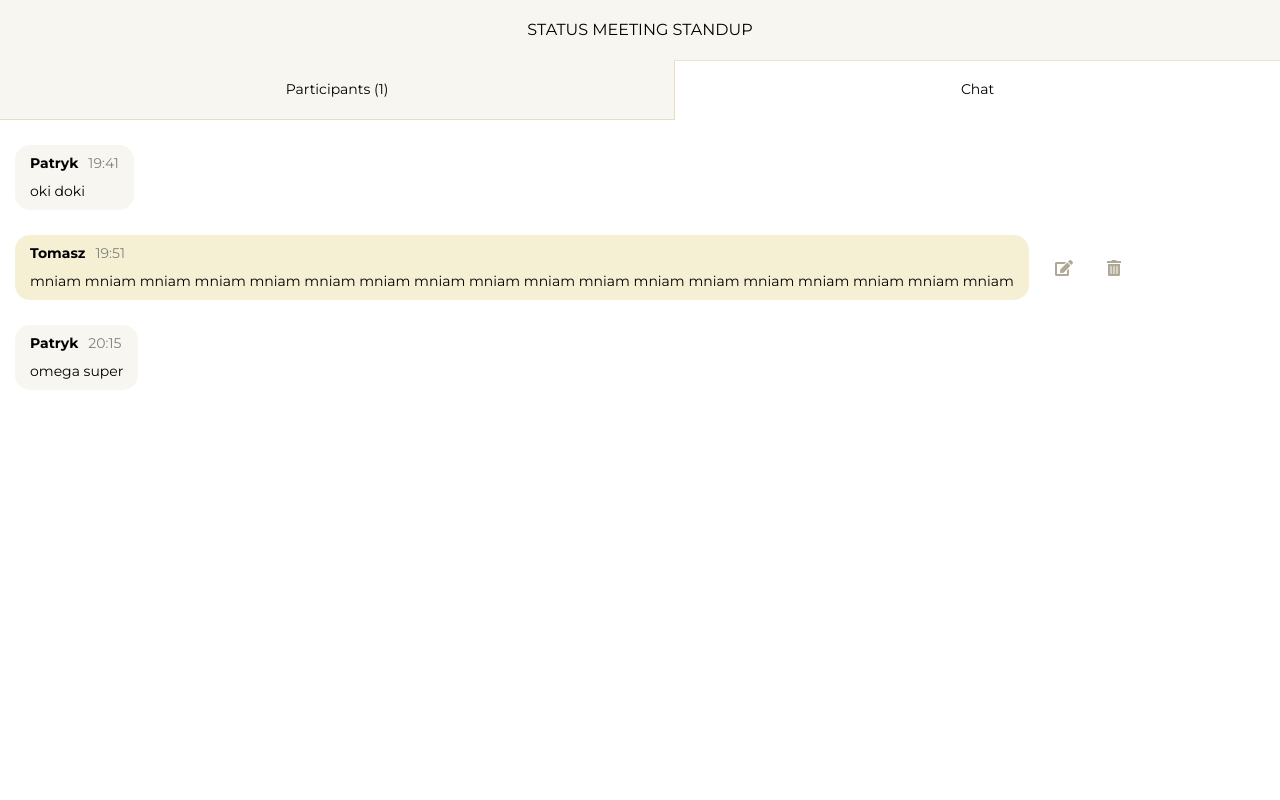
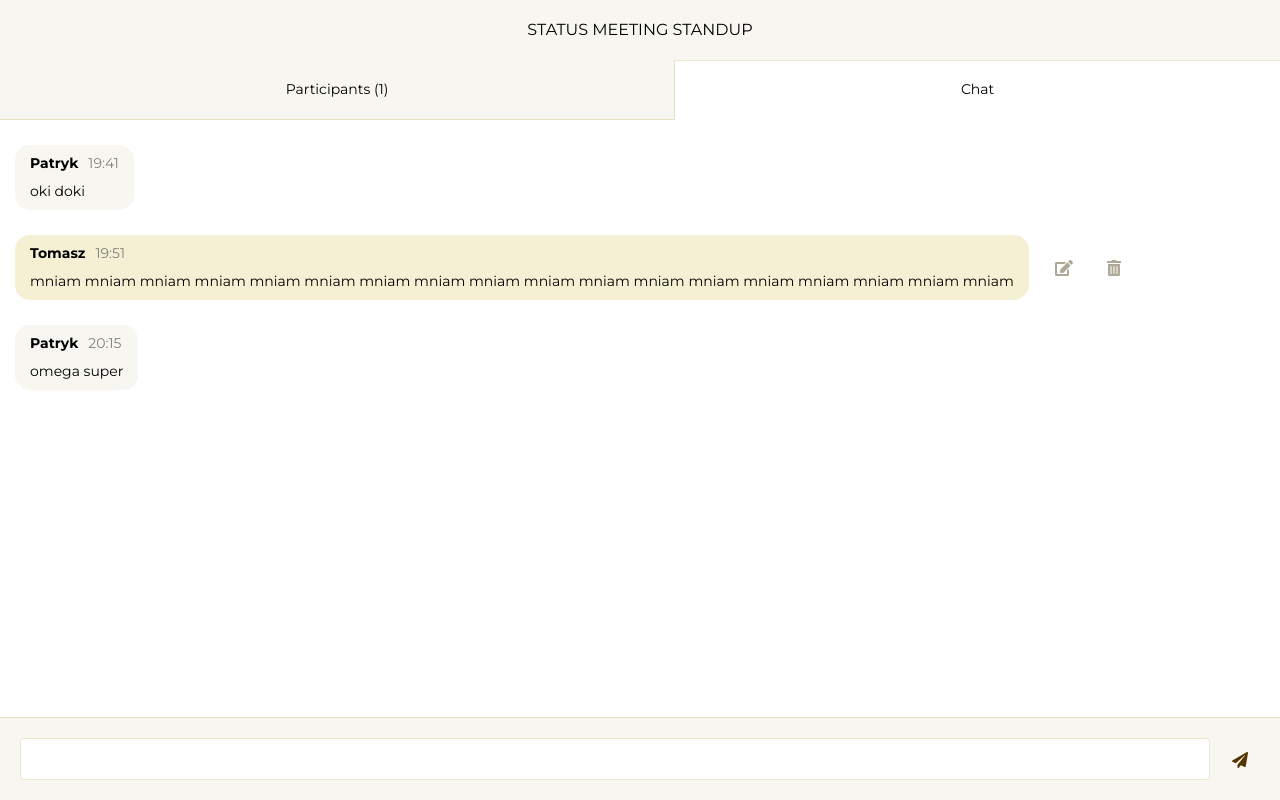
Before and after one commit to tomasznapieralski/simple-chat, a React (Create React App) app: page /room/chat in a window 1280 px wide. Built offline with nearby package versions, Linux system fonts and the light colour scheme.

Commit message:
save Messages

```diff
--- a/src/app/routes/room/room.scss
+++ b/src/app/routes/room/room.scss
@@ -5,6 +5,7 @@
   width: 100vw;
 
   &__title {
+    z-index: 1;
     position: fixed;
     top: 0;
     width: 100%;
@@ -16,14 +17,19 @@
   }
 
   &__tabs {
+    z-index: 1;
     position: fixed;
+    height: 70px;
     top: 60px;
     width: 100%;
     display: flex;
+    align-items: flex-start;
+    background-color: white;
   }
 
   &__tabs-item {
     flex-grow: 1;
+    height: 60px;
     padding: 20px;
     border-top: 1px solid transparent;
     border-bottom: 1px solid rgba(#a28900, 0.2);
@@ -45,5 +51,6 @@
 
   &__router-outlet {
     margin-top: 120px;
+    margin-bottom: 100px;
   }
 }
--- a/src/app/routes/room/routes/chat/chat.scss
+++ b/src/app/routes/room/routes/chat/chat.scss
@@ -1,9 +1,21 @@
 .chat {
+  position: relative;
   display: flex;
   flex-direction: column;
-  align-items: flex-start;
 
-  &__message {
+  &__messages {
+    display: flex;
+    flex-direction: column;
+    align-items: flex-start;
+  }
+
+  &__messages-item {
     margin: 25px 15px 0;
   }
+
+  &__editor {
+    position: fixed;
+    bottom: 0;
+    width: 100%;
+  }
 }
--- a/src/app/routes/room/routes/chat/chat.tsx
+++ b/src/app/routes/room/routes/chat/chat.tsx
@@ -1,5 +1,5 @@
 import React from 'react';
-import { Dispatch } from 'redux';
+import { Dispatch, Action } from 'redux';
 import { connect } from 'react-redux';
 
 import { AppStateInterface } from '../../../../store/reducers';
@@ -10,7 +10,14 @@ import { UserInterface } from '../../../../store/interfaces/users';
 import { getMyUserId, getAllUsers } from '../../../../store/selectors/users';
 import { getMessages } from '../../../../store/selectors/chat';
 
+import {
+  chatSubmitText,
+  ChatSubmitTextAction,
+  chatMessageRendered,
+} from '../../../../store/actions/chat';
+
 import Message from './components/message/message';
+import Editor from './components/editor/editor';
 
 import './chat.scss';
 
@@ -18,27 +25,37 @@ interface PropsInterface {
   messages: MessageInterface[];
   users: UserInterface[];
   myUserId: string | null;
+  submitTextAction: (text: string) => ChatSubmitTextAction;
+  messageRenderedAction: () => Action;
 }
 
 const Chat: React.FC<PropsInterface> = ({
   messages,
   myUserId,
   users,
+  submitTextAction,
+  messageRenderedAction,
 }) => {
   return (
     <div className="chat">
+      <div className="chat__messages">
         {messages.map((message) =>
           <div
-          className="chat__message"
+            className="chat__messages-item"
             key={message.id}
           >
             <Message
               message={message}
               users={users}
               actionsAllowed={message.userId === myUserId}
+              initHandler={messageRenderedAction}
             />
           </div>
         )}
+      </div>
+      <div className="chat__editor">
+        <Editor textSubmitHandler={submitTextAction} />
+      </div>
     </div>
   );
 }
@@ -50,7 +67,8 @@ const mapStateToProps = (state: AppStateInterface) => ({
 });
 
 const mapDispatchToProps = (dispatch: Dispatch) => ({
-
+  submitTextAction: (text: string) => dispatch(chatSubmitText(text)),
+  messageRenderedAction: () => dispatch(chatMessageRendered()),
 });
 
 export default connect(mapStateToProps, mapDispatchToProps)(Chat);
--- /dev/null
+++ b/src/app/routes/room/routes/chat/components/editor/editor.scss
@@ -0,0 +1,35 @@
+.editor {
+  display: flex;
+  align-items: flex-end;
+  border-top: 1px solid rgba(#a28900, 0.2);
+  padding: 20px;
+  background-color: #f7f6f0;
+
+  &__textarea {
+    flex-grow: 1;
+    font-size: 16px;
+    padding: 10px;
+    height: 42px;
+    border: 1px solid rgba(#a28900, 0.2);
+    border-radius: 4px;
+    resize: none;
+    outline: none;
+    appearance: none;
+
+    &:focus {
+      height: 94px;
+    }
+  }
+
+  &__icon {
+    display: flex;
+    justify-content: center;
+    align-items: center;
+    width: 40px;
+    height: 40px;
+    margin-left: 10px;
+    font-size: 16px;
+    color: #563400;
+    cursor: pointer;
+  }
+}
--- /dev/null
+++ b/src/app/routes/room/routes/chat/components/editor/editor.tsx
@@ -0,0 +1,45 @@
+import React, { useState } from 'react';
+import { FontAwesomeIcon } from '@fortawesome/react-fontawesome';
+import { faPaperPlane } from '@fortawesome/free-solid-svg-icons';
+
+import { ChatSubmitTextAction } from '../../../../../../store/actions/chat';
+
+import './editor.scss';
+
+interface PropsInterface {
+  textSubmitHandler: (text: string) => ChatSubmitTextAction;
+}
+
+const Editor: React.FC<PropsInterface> = ({ textSubmitHandler }) => {
+  const [text, setText] = useState('');
+
+  return (
+    <form
+      className="editor"
+      onSubmit={(event) => {
+        const trimmedText = text.trim();
+
+        event.preventDefault();
+
+        if (trimmedText.length > 0) {
+          textSubmitHandler(trimmedText);
+          setText('');
+        }
+      }}
+    >
+      <textarea
+        className="editor__textarea"
+        onChange={(event) => setText(event.target.value)}
+        value={text}
+      ></textarea>
+      <button
+        className="editor__icon"
+        type="submit"
+      >
+        <FontAwesomeIcon icon={faPaperPlane} />
+      </button>
+    </form>
+  );
+}
+
+export default Editor;
--- a/src/app/routes/room/routes/chat/components/message/message.scss
+++ b/src/app/routes/room/routes/chat/components/message/message.scss
@@ -52,5 +52,6 @@
 
   &__text {
     margin-top: 10px;
+    white-space: pre-line;
   }
 }
--- a/src/app/routes/room/routes/chat/components/message/message.tsx
+++ b/src/app/routes/room/routes/chat/components/message/message.tsx
@@ -1,4 +1,5 @@
-import React from 'react';
+import React, { useEffect } from 'react';
+import { Action } from 'redux';
 import classNames from 'classnames';
 import { FontAwesomeIcon } from '@fortawesome/react-fontawesome';
 import { faEdit, faTrashAlt } from '@fortawesome/free-solid-svg-icons';
@@ -12,6 +13,7 @@ interface PropsInterface {
   message: MessageInterface;
   users: UserInterface[];
   actionsAllowed: boolean;
+  initHandler: () => Action;
   // editHandler: () => void;
   // deleteHandler: () => void;
 }
@@ -20,6 +22,7 @@ const Message: React.FC<PropsInterface> = ({
   message,
   users,
   actionsAllowed,
+  initHandler,
 }) => {
   const {
     userId,
@@ -30,6 +33,10 @@ const Message: React.FC<PropsInterface> = ({
   const name = (user && user.name) || 'Anonymous';
   const dateFromTimestamp = new Date(timestamp);
   const time = `${dateFromTimestamp.getHours()}:${dateFromTimestamp.getMinutes()}`;
+
+  useEffect(() => {
+    initHandler();
+  }, [initHandler]);
 
   return (
     <div className="message">
--- a/src/app/routes/welcome/welcome.scss
+++ b/src/app/routes/welcome/welcome.scss
@@ -37,6 +37,8 @@
     padding: 5px 10px;
     border: 1px solid #563400;
     outline: none;
+    appearance: none;
+    font-size: 16px;
   }
 
   &__card-form-button {
--- /dev/null
+++ b/src/app/store/actions/chat.ts
@@ -0,0 +1,31 @@
+import { Action } from 'redux';
+
+import { MessageInterface } from '../interfaces/messages';
+
+const prefix = '[CHAT]';
+
+export const CHAT_SUBMIT_TEXT = `${prefix} SUBMIT_TEXT`;
+export const CHAT_SAVE_MESSAGES = `${prefix} SAVE_MESSAGES`;
+export const CHAT_MESSAGE_RENDERED = `${prefix} MESSAGE_RENDERED`;
+
+export interface ChatSubmitTextAction extends Action {
+  text: string;
+}
+
+export interface ChatSaveMessagesAction extends Action {
+  messages: MessageInterface[];
+}
+
+export const chatSubmitText = (text: string): ChatSubmitTextAction => ({
+  type: CHAT_SUBMIT_TEXT,
+  text,
+});
+
+export const chatSaveMessages = (messages: MessageInterface[]): ChatSaveMessagesAction => ({
+  type: CHAT_SAVE_MESSAGES,
+  messages,
+});
+
+export const chatMessageRendered = (): Action => ({
+  type: CHAT_MESSAGE_RENDERED,
+});
--- a/src/app/store/reducers/chat.ts
+++ b/src/app/store/reducers/chat.ts
@@ -1,6 +1,11 @@
 import { Action } from 'redux';
 
 import { MessageInterface } from '../interfaces/messages';
+
+import {
+  CHAT_SAVE_MESSAGES,
+  ChatSaveMessagesAction,
+} from '../actions/chat';
 
 export interface ChatReducerInterface {
   messages: MessageInterface[];
@@ -34,6 +39,12 @@ const defaultState: ChatReducerInterface = {
 
 export default (state = defaultState, action: Action): ChatReducerInterface => {
   switch (action.type) {
+    case CHAT_SAVE_MESSAGES: {
+      return {
+        ...state,
+        messages: [...(action as ChatSaveMessagesAction).messages]
+      };
+    }
     default: {
       return state;
     }
--- /dev/null
+++ b/src/app/store/sagas/chat.ts
@@ -0,0 +1,44 @@
+import { takeEvery, select, put } from 'redux-saga/effects';
+import uuid from 'uuid';
+
+import { MessageInterface } from '../interfaces/messages';
+
+import {
+  CHAT_SUBMIT_TEXT,
+  ChatSubmitTextAction,
+  chatSaveMessages,
+  CHAT_MESSAGE_RENDERED,
+} from '../actions/chat';
+
+import { getMessages } from '../selectors/chat';
+import { getMyUserId } from '../selectors/users';
+
+function* createMessage() {
+  yield takeEvery(CHAT_SUBMIT_TEXT, function* (action: ChatSubmitTextAction) {
+    const messages: MessageInterface[] = yield select(getMessages);
+    const myUserId: string = yield select(getMyUserId);
+    const newMessage: MessageInterface = {
+      timestamp: Date.now(),
+      id: uuid(),
+      text: action.text,
+      userId: myUserId,
+      status: 'created',
+    };
+
+    yield put(chatSaveMessages([
+      ...messages,
+      newMessage,
+    ]));
+  });
+}
+
+function* scrollToBottom() {
+  yield takeEvery(CHAT_MESSAGE_RENDERED, function* () {
+    yield window.scroll(0, window.innerHeight);
+  });
+}
+
+export default [
+  createMessage(),
+  scrollToBottom(),
+];
--- a/src/app/store/sagas/index.ts
+++ b/src/app/store/sagas/index.ts
@@ -1,9 +1,11 @@
 import { all } from 'redux-saga/effects';
 
 import welcomeSaga from './welcome';
+import chatSaga from './chat';
 
 export default function* rootSaga() {
   yield all([
     ...welcomeSaga,
+    ...chatSaga,
   ]);
 }
```
Lines whose indentation alone changed are shown as unchanged.
